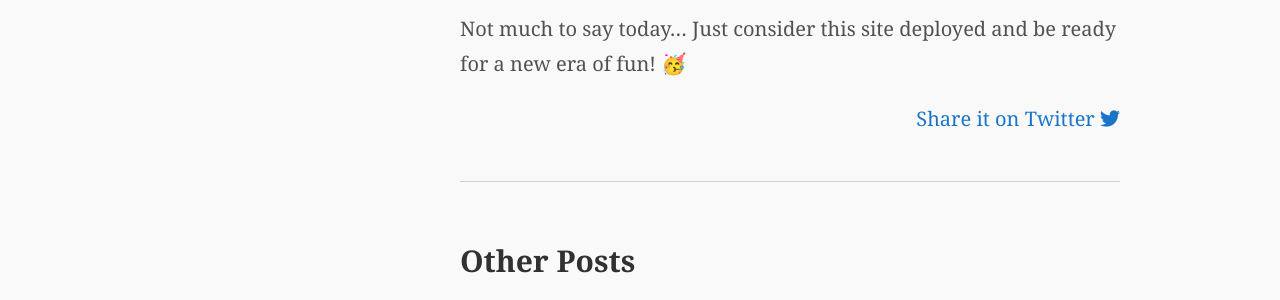
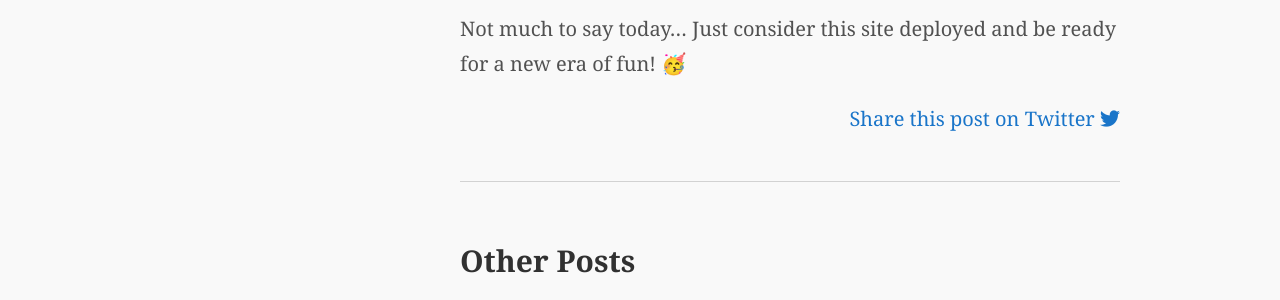
Before and after one commit to fbeeper/fbeeper.github.io, a Jekyll site: the page built from _posts/2020-05-02-Hello-World.md, in a window 1280 px wide. Shown: the part 169-469 px from the top of the page. Built offline with Jekyll 4.4.1, drawn with Linux system fonts in a browser that asks for light colours; nearby versions of some CDN libraries; some web fonts are replaced.

Commit message:
update twitter sharing copy

```diff
--- a/_layouts/post.html
+++ b/_layouts/post.html
@@ -11,7 +11,7 @@
   {{ content }}
 
   <div class="share-actions">
-  <a href="https://twitter.com/intent/tweet?text={{ page.title | cgi_escape }}&amp;url={{ site.url | cgi_escape }}{{ page.url | cgi_escape }}&amp;via={{ site.author.twitter  | cgi_escape }}" rel="nofollow" target="_blank">Share it on Twitter <i class="fab fa-twitter"></i></a>
+  <a href="https://twitter.com/intent/tweet?text={{ page.title | cgi_escape }}&amp;url={{ site.url | cgi_escape }}{{ page.url | cgi_escape }}&amp;via={{ site.author.twitter  | cgi_escape }}" rel="nofollow" target="_blank">Share this post on Twitter <i class="fab fa-twitter"></i></a>
   </div>
 </div>
 
```
